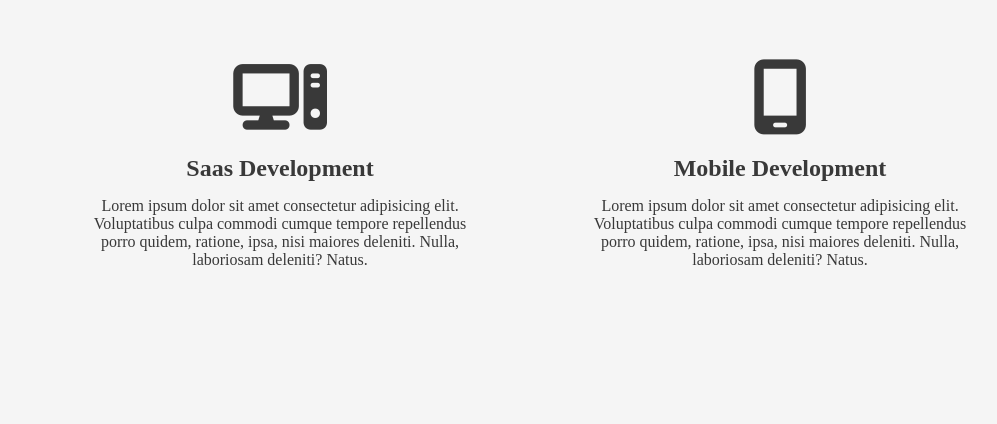
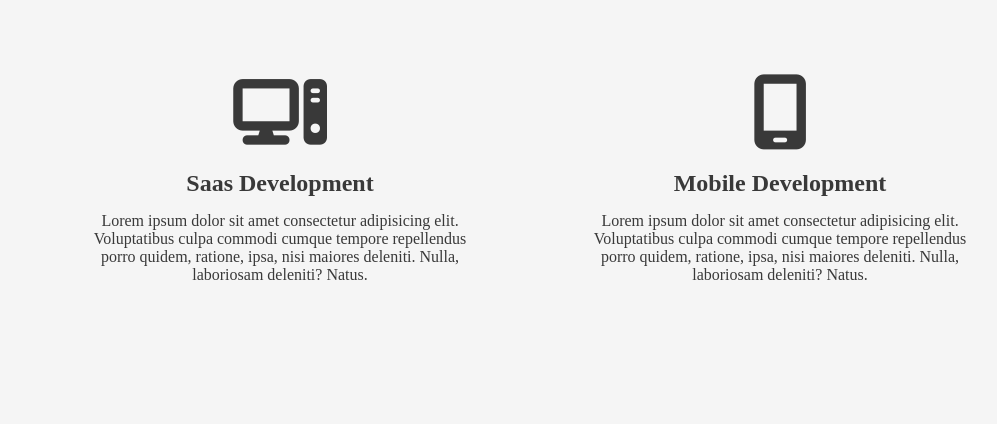
Before and after one commit to balajik27/samplePage, a plain HTML site: page index.html in a window 1280 px wide. Shown: the part 62-486 px from the top of the page, without its empty margins (110-1107 px from the left). Drawn offline with Linux system fonts and the light colour scheme.

Commit message:
padding fixes

```diff
--- a/main.css
+++ b/main.css
@@ -35,7 +35,9 @@ h1 {
 
 }
 .boxes{
-    padding: 20px;
+    /* padding: 20px; */
+    padding: 7%;
+
 }
 
 
```
